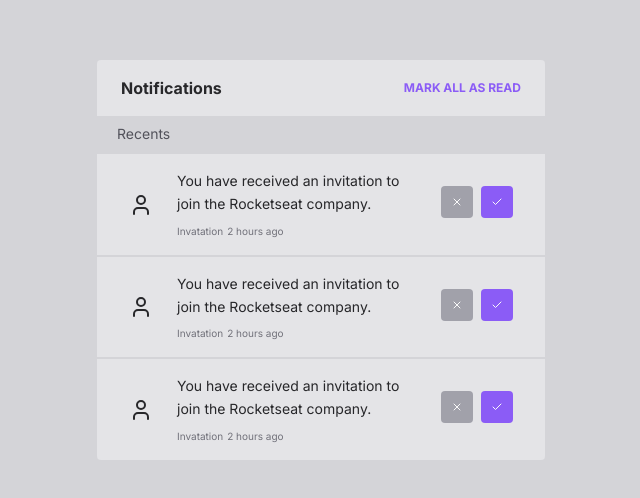
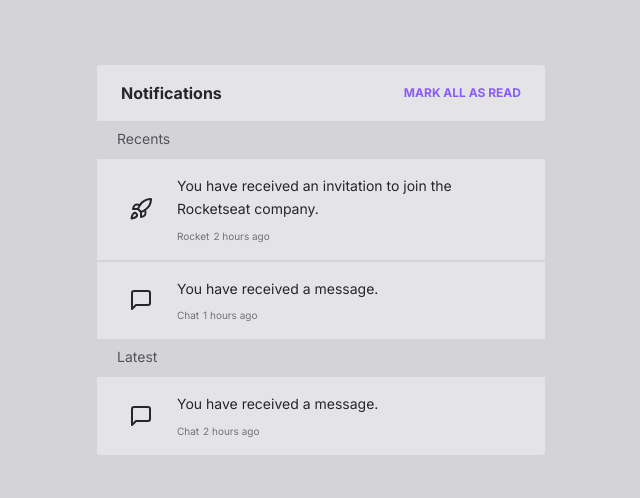
Before and after one commit to dv-script/widget-notifications, a Next.js app: page / in a window 1280 px wide. Shown: the part 140-638 px from the top of the page, without its empty margins (319-959 px from the left). Built offline with nearby package versions, Linux system fonts and the light colour scheme.

Commit message:
fix: fixing Actions component

```diff
--- a/src/components/Notification/index.tsx
+++ b/src/components/Notification/index.tsx
@@ -8,10 +8,10 @@ import Actions from "../Actions";
 import IconNotification from "../IconNotification";
 
 export default function Notification({ hoursAgo, typeNotification, textNotification }:PropsWithChildren<NotificationProps>) {
-    const [showActions, setShowActions] = useState(false);
+    const [showActions, setShowActions] = useState(true);
 
     useEffect(() => {
-        setShowActions(true);
+        setShowActions(false);
     }, []);
 
     const toggleActions = () => {
@@ -22,7 +22,7 @@ export default function Notification({ hoursAgo, typeNotification, textNotificat
         <>
             <div className="bg-zinc-200 dark:bg-text px-8 py-4 flex items-start gap-6 cursor-pointer" onClick={toggleActions}>
                 <IconNotification
-                    selectedIcon="User"
+                    selectedIcon={typeNotification}
                 />
                 <div className="flex-1 flex flex-col gap-2">
                     <p className="text-sm leading-relaxed text-zinc-800 dark:text-zinc-100">{textNotification}</p>
@@ -33,8 +33,9 @@ export default function Notification({ hoursAgo, typeNotification, textNotificat
                 </div>
                 {showActions && (
                     <motion.div
-                        initial={{ opacity: 0, y: '50%' }}
-                        animate={{ opacity: 1, y: '50%', transition: { duration: 0.2 } }}
+                        initial={{ opacity: 0 }}
+                        animate={{ opacity: 1, transition: { duration: 0.2 } }}
+                        className="m-auto"
                     >
                         <Actions />
                     </motion.div>
--- a/src/components/Widget/Widget.tsx
+++ b/src/components/Widget/Widget.tsx
@@ -14,21 +14,22 @@ export default function Widget() {
             <Feed feedTitle="Recents">
                 <Notification
                     hoursAgo={2}
-                    typeNotification="Invatation"
+                    typeNotification="Rocket"
                     textNotification="You have received an invitation to join the Rocketseat company."
                 />
                 <Notification
-                    hoursAgo={2}
-                    typeNotification="Invatation"
-                    textNotification="You have received an invitation to join the Rocketseat company."
+                    hoursAgo={1}
+                    typeNotification="Chat"
+                    textNotification="You have received a message."
                 />
+            </Feed>
+            <Feed feedTitle="Latest">
                 <Notification
                     hoursAgo={2}
-                    typeNotification="Invatation"
-                    textNotification="You have received an invitation to join the Rocketseat company."
+                    typeNotification="Chat"
+                    textNotification="You have received a message."
                 />
             </Feed>
-
         </div>
     )
 }
```
